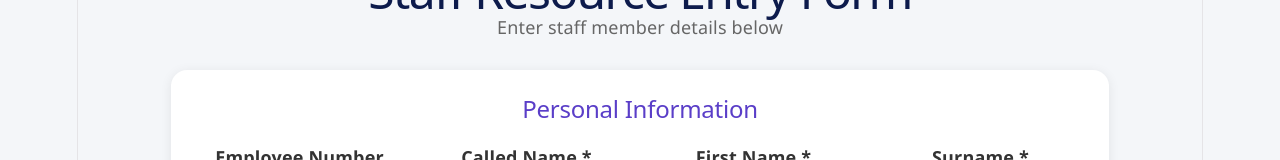
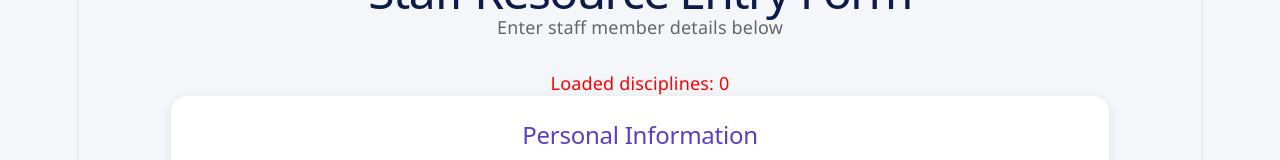
Before and after one commit to asujay-eng/staff-resource-manger, a React (Vite) app: page / in a window 1280 px wide. Shown: the part 171-331 px from the top of the page. Built offline with nearby package versions, Linux system fonts and the light colour scheme; no server answers.

Commit message:
Update StaffForm.tsx

```diff
--- a/src/StaffForm.tsx
+++ b/src/StaffForm.tsx
@@ -140,7 +140,9 @@ export default function StaffForm() {
       <p className="subtitle">
         Enter staff member details below
       </p>
-
+      <p style={{ textAlign: "center", color: "red" }}>
+      Loaded disciplines: {mainDisciplines.length}
+      </p>
       <form onSubmit={submitForm}>
         <div className="card">
           <h2>Personal Information</h2>
```
